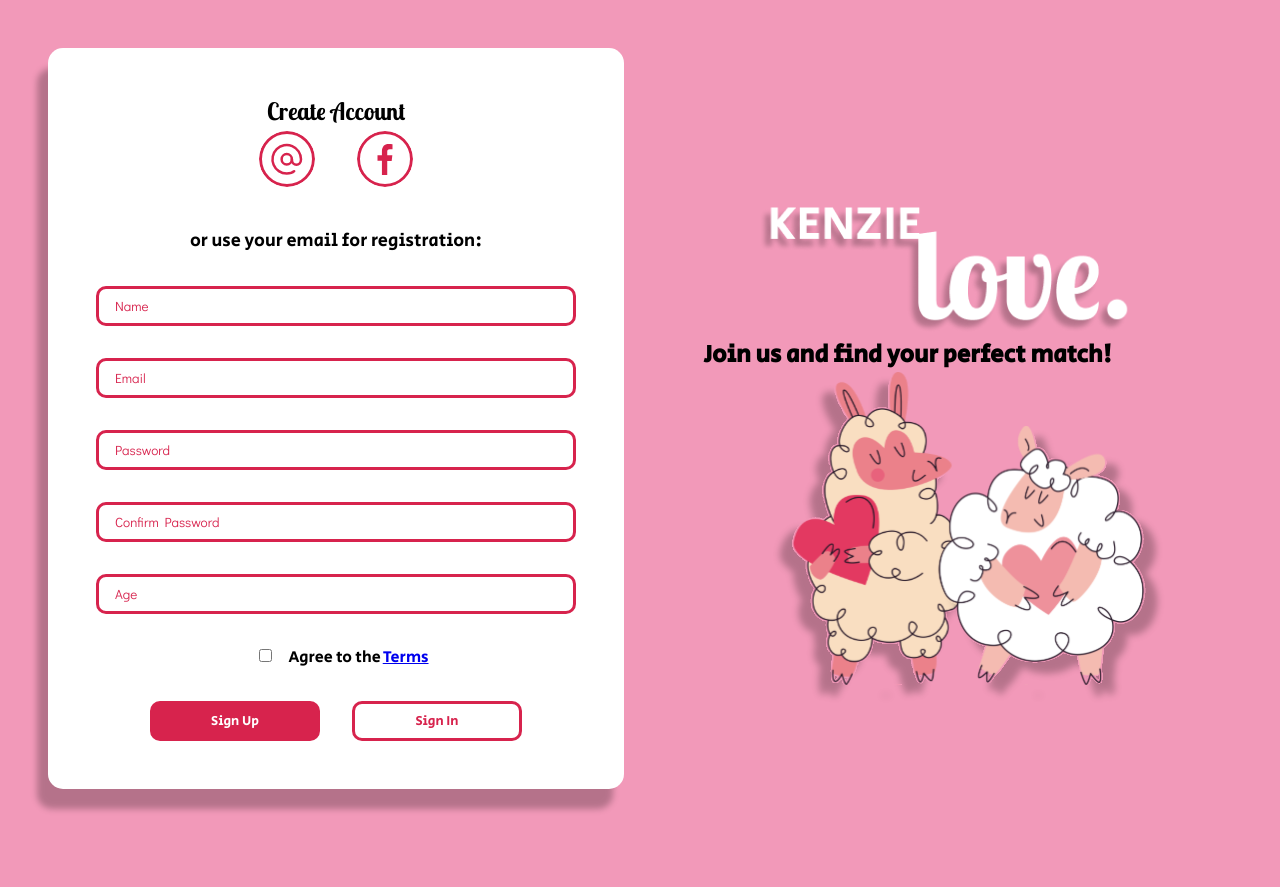
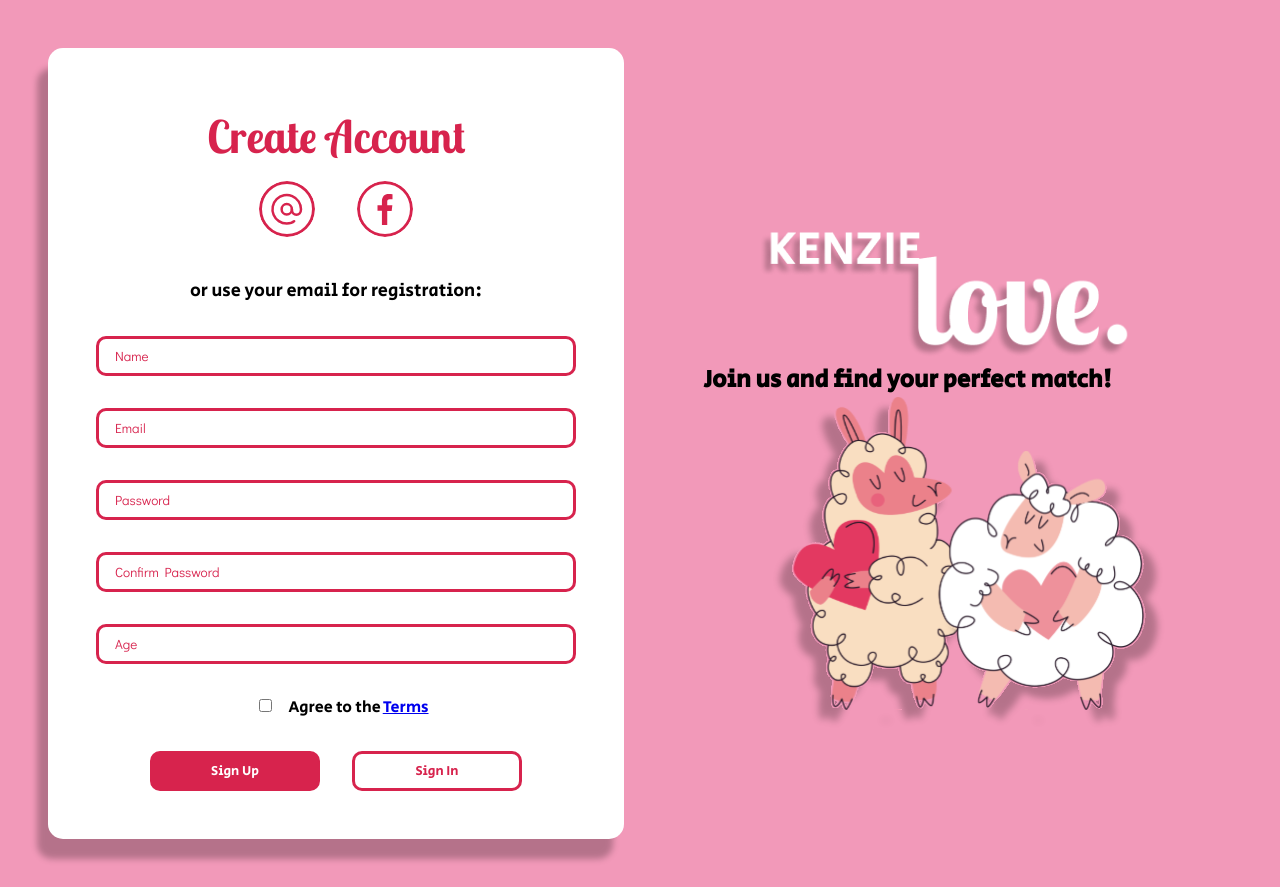
Before and after one commit to httTinder/httTinder-App, a React (Create React App) app in the folder love-kenzie/: page / in a window 1280 px wide. Before the commit the page ends 837 px from the top, so only its background shows below. Built offline with nearby package versions, Linux system fonts and the light colour scheme.

Commit message:
fix: title style

```diff
--- a/love-kenzie/src/components/title/index.tsx
+++ b/love-kenzie/src/components/title/index.tsx
@@ -1,9 +1,10 @@
 import { ReactNode } from 'react'
+import { TitleStyle } from './style'
 
 interface TitleProps {
 	children: ReactNode
 }
 
 export const Title = ({ children }: TitleProps) => {
-	return <h1> {children} </h1>
+	return <TitleStyle> {children} </TitleStyle>
 }
--- /dev/null
+++ b/love-kenzie/src/components/title/style.ts
@@ -0,0 +1,8 @@
+import styled from 'styled-components'
+
+export const TitleStyle = styled.h1`
+	color: var(--red);
+	font-weight: 700;
+	font-size: 2.8rem;
+	line-height: 80px;
+`
```
